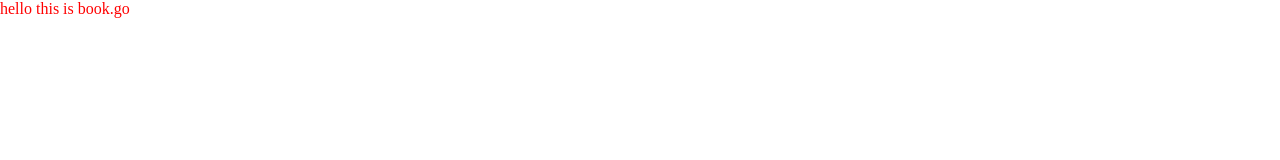
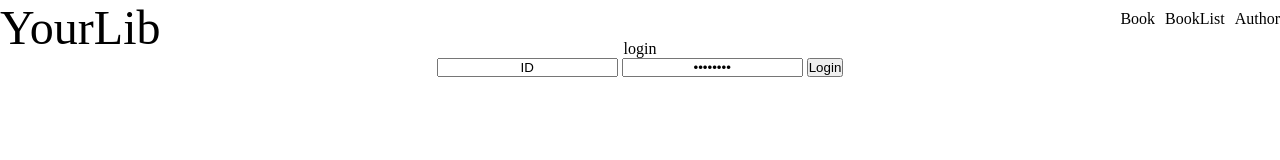
Before and after one commit to joowining/go-book.go, a plain HTML site: page tmp/index.html in a window 1280 px wide. Drawn offline with Linux system fonts and the light colour scheme.

Commit message:
main-page
main page simple form ( login ) and basic nav bar with CSS display setting

```diff
--- a/tmp/index.html
+++ b/tmp/index.html
@@ -2,11 +2,33 @@
 <header>
 	<link rel="stylesheet" href="./style/index.css"/>
 	<script src="https://unpkg.com/htmx.org@1.9.12" integrity="sha384-ujb1lZYygJmzgSwoxRggbCHcjc0rB2XoQrxeTUQyRjrOnlCoYta87iKBWq3EsdM2" crossorigin="anonymous"></script>
+
 </header>
 <body>
-	<p>hello this is book.go </p>
-
-
+	<nav>
+		<span class="title-name"
+			hx-get="/">YourLib</span>
+		<div class="options">
+			<span class="option-1"
+				hx-get="/book">Book</span>
+			<span class="option-2"
+				hx-get="/booklist">BookList</span>
+			<span class="option-3"
+				hx-get="/author">Author</span>
+		</div>
+	</nav>
+	<section>
+		<div class="main">
+			<div>
+				login
+				<form>
+					<input type="text" value="ID"/>
+					<input type="password" value="password"/>
+					<button type="submit">Login</button>
+				</form>
+			</div>
+		</div>
+	</section>
 
 </body>
 </html>
--- a/tmp/style/index.css
+++ b/tmp/style/index.css
@@ -1,8 +1,39 @@
 * {
 	padding: 0;
 	margin: 0;
+	text-align: center;
 }
 
-p {
-	color: red;
+nav {
+	display: flex;
+	justify-content: space-between;
+	height: 5%;
 }
+
+nav div{
+	display: inline-block;
+}
+
+.title-name {
+	font-size: 3rem;
+}
+
+.options{
+	display: flex;
+	justify-content: center;
+	text-align: center;
+}
+
+.options span {
+	padding-top: 10px;
+	padding-left: 10px;
+}
+
+section {
+	height: 100%;
+}
+
+.main {
+
+
+}
```
